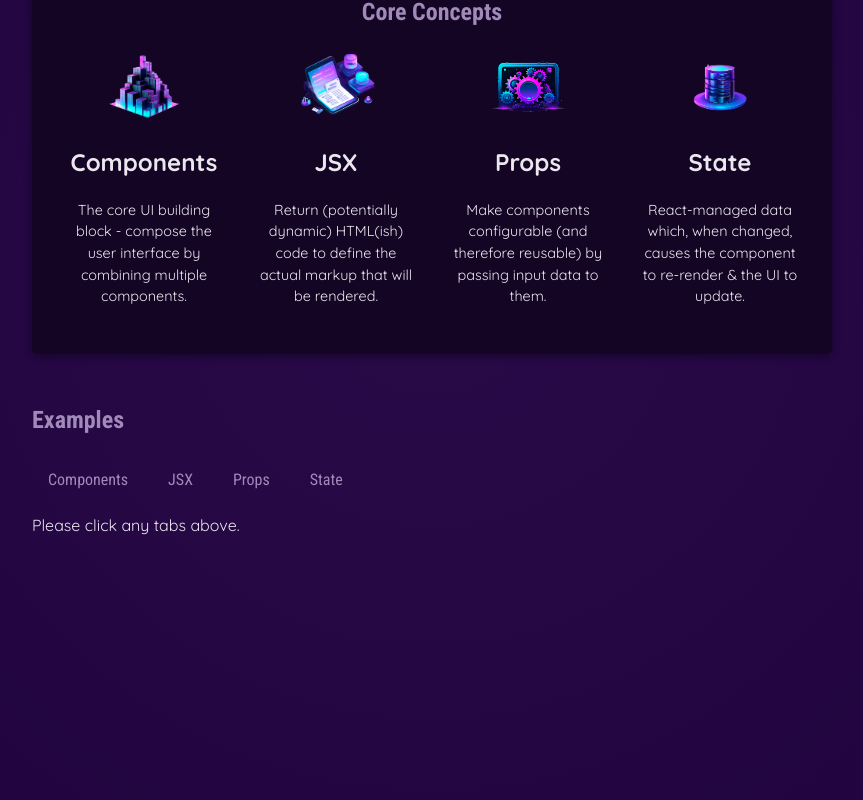
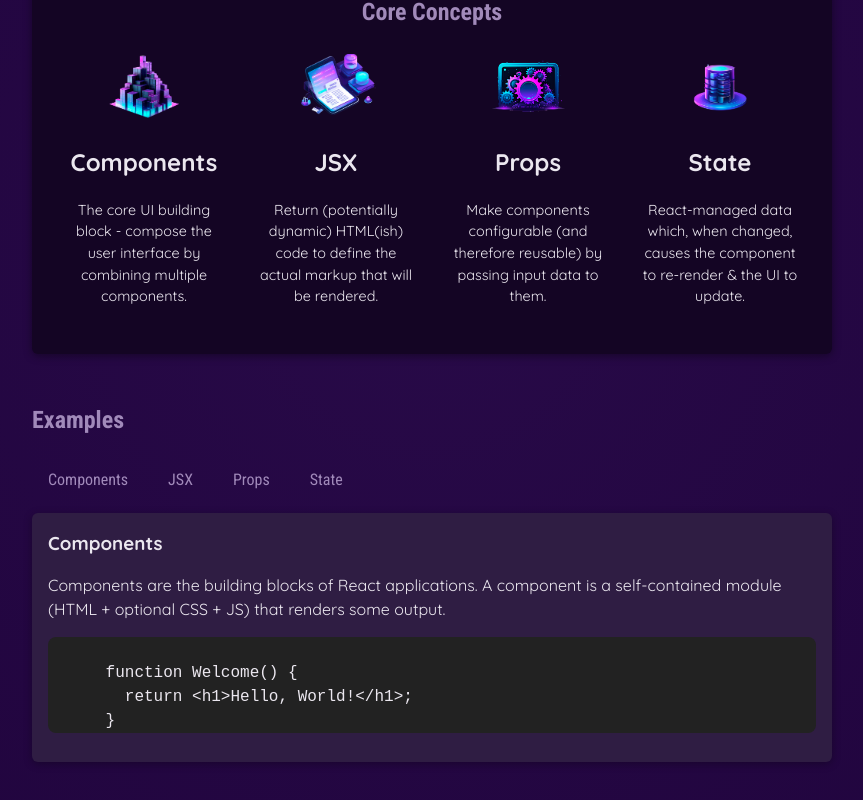
Before and after one commit to rubanero14/React-Lesson-3, a React (Vite) app: page / in a window 1280 px wide. Shown: the part 370-1170 px from the top of the page, without its empty margins (208-1071 px from the left). Built offline with nearby package versions, Linux system fonts and the light colour scheme.

Commit message:
incorporating examples data into tab button component

```diff
--- a/src/App.jsx
+++ b/src/App.jsx
@@ -1,4 +1,4 @@
-import { CORE_CONCEPTS } from "./data";
+import { CORE_CONCEPTS, EXAMPLES } from "./data";
 import { Header } from "./components/Header/Header";
 import { CoreConcept } from "./components/CoreComponents";
 import TabButton from "./components/TabButton";
@@ -7,9 +7,9 @@ import { useState } from "react";
 const tabLabels = ["Components", "JSX", "Props", "State"];
 
 function App() {
-  const [showMenu, setShowMenu] = useState("Please click any tabs above.");
+  const [showMenu, setShowMenu] = useState(EXAMPLES.components);
   const handleSelect = (val) => {
-    setShowMenu(val);
+    setShowMenu(EXAMPLES[val.toLowerCase()]);
   };
 
   return (
@@ -33,15 +33,18 @@ function App() {
           <h2>Examples</h2>
           <menu>
             {tabLabels.map((label, index) => (
-              <TabButton
-                key={index}
-                onSelect={() => handleSelect("Details on " + label)}
-              >
+              <TabButton key={index} onSelect={() => handleSelect(label)}>
                 {label}
               </TabButton>
             ))}
           </menu>
-          {showMenu}
+          <div id="tab-content">
+            <h3>{showMenu.title}</h3>
+            <p>{showMenu.description}</p>
+            <pre id="code">
+              <code>{showMenu.code}</code>
+            </pre>
+          </div>
         </section>
       </main>
     </div>
--- a/src/index.css
+++ b/src/index.css
@@ -46,3 +46,9 @@ main h2 {
 #tab-content code {
   font-size: 1rem;
 }
+
+#code {
+  background-color: #222;
+  border-radius: 8px;
+  overflow-x: auto;
+}
```
